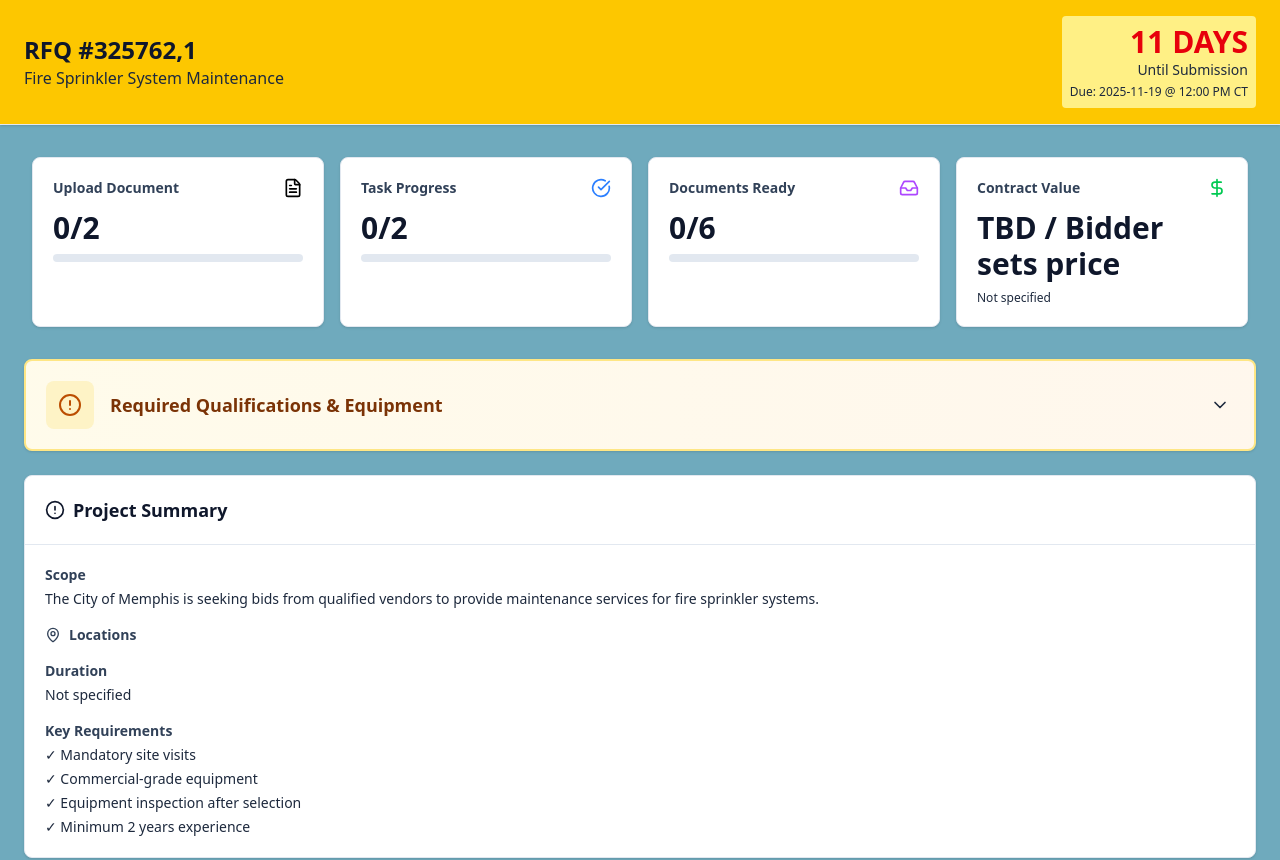
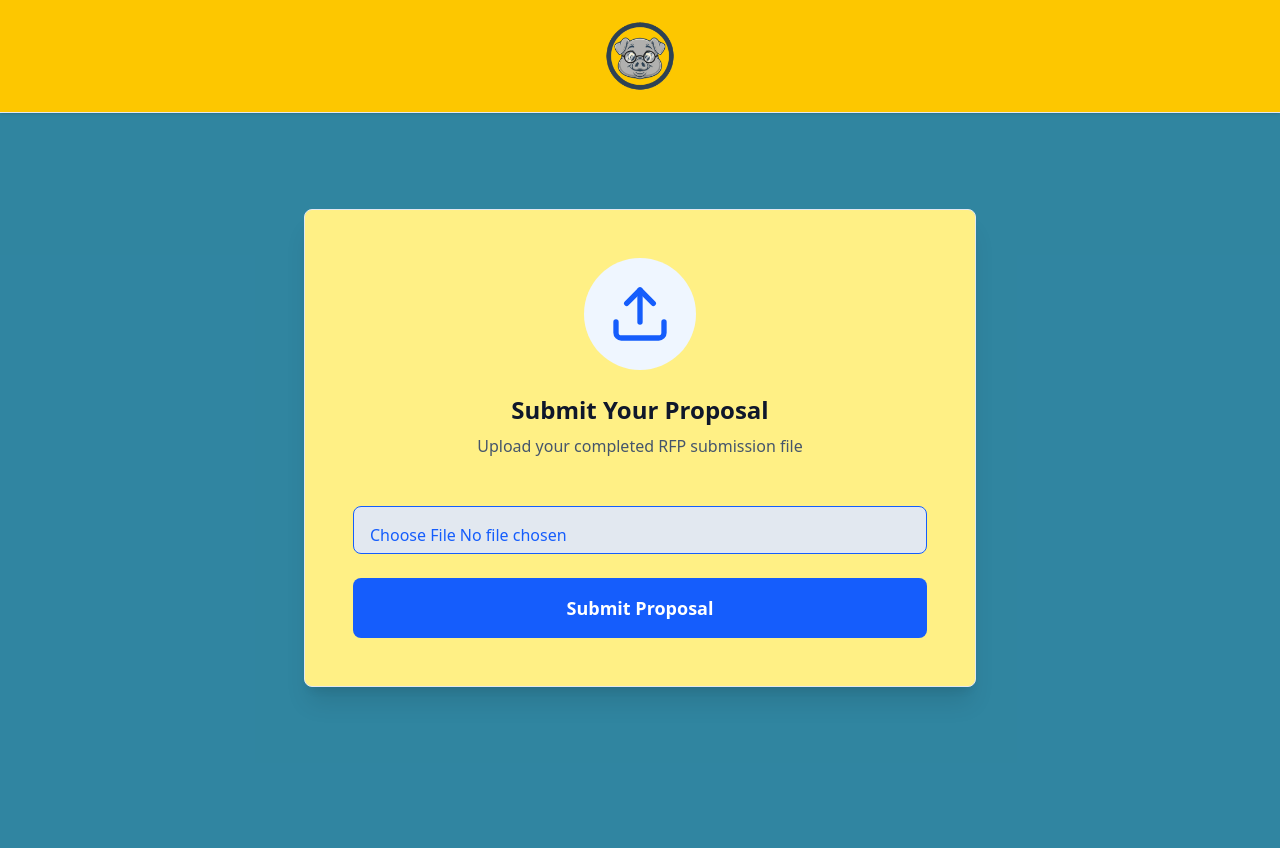
Before and after one commit to tremckinley/Memphis-BBQ, a React (Vite) app: page / in a window 1280 px wide. Shown: the top 860 px of the page. Built offline with nearby package versions, Linux system fonts and the light colour scheme.

Commit message:
added logo and refresh button

```diff
--- a/src/App.css
+++ b/src/App.css
@@ -1 +1,5 @@
 @import "tailwindcss";
+
+input#file-upload-button {
+  font-size: small;
+}
--- a/src/RFPDashboard.tsx
+++ b/src/RFPDashboard.tsx
@@ -1,11 +1,14 @@
 // @ts-nocheck
 import React, { useState } from 'react';
-import { CheckCircle, Circle, Upload, AlertCircle, Clock, DollarSign, MapPin, FileText, ChevronDown, ChevronUp, Info, X, Inbox } from 'lucide-react';
+import { CheckCircle, Circle, Upload, AlertCircle, Clock, DollarSign, MapPin, FileText, ChevronDown, ChevronUp, Info, X, Inbox, Loader2, InfoIcon } from 'lucide-react';
 import rfpData from '../rfp_data' // <-- 1. IMPORT THE DATA
+import { refresh } from 'less';
 
 const RFPDashboard = () => {
+    const [submitted, setSubmitted] = useState(false);
     const [selectedInfo, setSelectedInfo] = useState(null);
     const [expanded, setExpanded] = useState(false);
+    const [isLoading, setIsLoading] = useState(false);
     // 2. INITIALIZE STATE FROM THE IMPORTED JSON
     const [tasks, setTasks] = useState(rfpData?.tasks || []);
     const [documents, setDocuments] = useState(rfpData?.requiredDocuments || []);
@@ -18,6 +21,14 @@ const RFPDashboard = () => {
             task?.id === taskId ? { ...task, completed: !(task?.completed) } : task
         ));
     };
+
+    const fakeSubmit = async () => {
+        setIsLoading(true);
+        // Simulate file upload/processing delay
+        await new Promise(resolve => setTimeout(resolve, 2000));
+        setSubmitted(true);
+        setIsLoading(false);
+    }
 
     const toggleSubtask = (taskId, subtaskId) => {
         setTasks(tasks.map(task => {
@@ -94,7 +105,7 @@ const RFPDashboard = () => {
         );
     };
 
-    return (
+    return submitted ? (
         <div className="min-h-screen bg-[#00698B90]">
             {selectedInfo && (
                 <InfoModal
@@ -106,14 +117,26 @@ const RFPDashboard = () => {
 
             {/* 3. HEADER: NOW DYNAMIC */}
             <div className="bg-yellow-400 border-b border-slate-200 shadow-sm">
-                <div className="max-w-7xl mx-auto px-6 py-4">
+
+                <div className="max-w-7xl mx-auto">
                     <div className="flex items-center justify-between">
+                        <div className='flex items-center'>
+
                         <div>
                             <h1 className="text-2xl font-bold text-slate-900">RFQ #{rfpData?.projectInfo?.rfpNumber || 'N/A'}</h1>
                             <p className="text-slate-800">{rfpData?.projectInfo?.title || 'No title available'}</p>
                         </div>
-                        <div className="text-right p-2 bg-yellow-200 rounded-sm">
-                            <div className="text-3xl font-bold text-red-600">{daysLeft} DAYS</div>
+                        </div>
+                        <img
+                            src='../public/icon.png'
+                            height={"80px"}
+                            width={"80px"}
+                            className='mr-4'
+                            onClick={() => window.location.reload(true)}
+                        >
+                        </img>
+                        <div className="text-right p-2 bg-yellow-200">
+                            <div className="text-2xl font-bold text-red-600">{daysLeft} DAYS</div>
                             <div className="text-sm text-slate-800">Until Submission</div>
                             <div className="text-xs text-slate-800 mt-1">Due: {bidDueDateInfo?.date || 'N/A'} @ {bidDueDateInfo?.time || 'N/A'}</div>
                         </div>
@@ -292,7 +315,7 @@ const RFPDashboard = () => {
                         <div className="bg-white rounded-lg shadow-sm border border-slate-200">
                             <div className="p-5 border-b border-slate-200">
                                 <h2 className="text-lg font-bold text-slate-900 flex items-center gap-2">
-                                    <AlertCircle className="w-5 h-5" />
+                                    <InfoIcon className="w-5 h-5" />
                                     Project Summary
                                 </h2>
                             </div>
@@ -497,7 +520,63 @@ const RFPDashboard = () => {
                 </div>
             </div>
         </div>
-    );
+    ) : (
+        <div className="min-h-screen bg-[#00698B90] pt-12">
+        <div className="bg-yellow-400 border-b border-slate-200 shadow-sm  fixed z-100 top-0 w-full">
+
+                <div className="max-w-7xl mx-auto px-6 py-4">
+                    <div className="flex items-center justify-center">
+                        <img
+                            src='../public/icon.png'
+                            height={"80px"}
+                            width={"80px"}
+                            className='p-1'
+                        >
+                        </img>
+
+                    </div>
+                </div>
+            </div>
+        <div className="min-h-screen bg-[#00698B90] flex items-center justify-center p-6">
+            <div className="bg-yellow-200 rounded-lg shadow-xl border border-slate-200 p-12 max-w-2xl w-full">
+                {isLoading ? (
+                    <div className="flex flex-col items-center justify-center gap-6 py-12">
+                        <div className="p-6 bg-blue-50 rounded-full">
+                            <Loader2 className="w-16 h-16 text-blue-600 animate-spin" />
+                        </div>
+                        <div className="text-center">
+                            <h2 className="text-2xl font-bold text-slate-900 mb-2">Submitting Your Proposal...</h2>
+                            <p className="text-slate-600">Please wait while we process your submission</p>
+                        </div>
+                    </div>
+                ) : (
+                    <div className="flex flex-col items-center justify-center gap-6">
+                        <div className="p-6 bg-blue-50 rounded-full">
+                            <Upload className="w-16 h-16 text-blue-600" />
+                        </div>
+                        <div className="text-center">
+                            <h2 className="text-2xl font-bold text-slate-900 mb-2">Submit Your Proposal</h2>
+                            <p className="text-slate-600 mb-6">Upload your completed RFP submission file</p>
+                        </div>
+
+
+                            <input
+                                type="file"
+                                className="w-full border border-blue-600 rounded-lg text-blue-600 p-4 h-12 text-center bg-slate-200"
+                                accept=".pdf,.doc,.docx"
+                            />
+                        <button
+                            onClick={fakeSubmit}
+                            className="w-full bg-blue-600 hover:bg-blue-700 text-white font-semibold py-4 px-8 rounded-lg transition-colors text-lg"
+                        >
+                            Submit Proposal
+                        </button>
+                    </div>
+                )}
+            </div>
+        </div>
+        </div>
+    )
 };
 
 export default RFPDashboard;
```
Also changed, not shown: public/icon.png (added).
